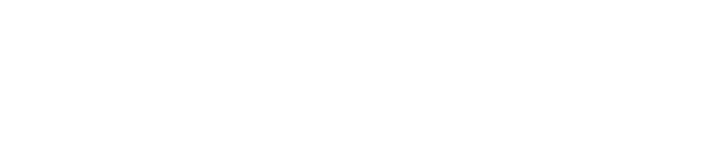
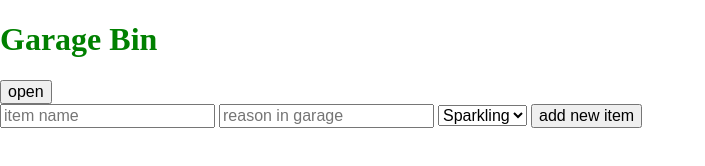
Before and after one commit to AdamMescher/garage-bin, a website: page public/index.html in a window 1280 px wide. Shown: the whole page, without its empty margins (0-705 px from the left). Drawn offline with nearby package versions, Linux system fonts and the light colour scheme.

Commit message:
Add garage door and button

```diff
--- a/public/index.html
+++ b/public/index.html
@@ -5,6 +5,27 @@
     <link type="text/css" rel="stylesheet" href="stylesheet.css" />
   </head>
   <body>
+    <header></header>
+    <main>
+      <section class="garage-door"></section>
+      <h1>Garage Bin</h1>
+      <button class="garage-door__button">open</button>
+      <form class="new-item__form">
+        <input class="new-item__form__name" type="text" placeholder="item name" />
+        <input class="new-item__form__reason" type="text" placeholder="reason in garage" />
+        <select class="new-item__form__select">
+          <option>Sparkling</option>
+          <option>Dusty</option>
+          <option>Rancid</option>
+        </select>
+        <button class="new-item__form__submit">add new item</button>
+      </form>
+      <section class="garage__list__container">
+        <ul class="garage__list hidden"></ul>
+      </section>
+    </main>
+    <footer></footer>
+    <script src='https://ajax.googleapis.com/ajax/libs/jquery/3.2.1/jquery.min.js'></script>
     <script type="text/javascript" src="./scripts.js"></script>
   </body>
 </html>
```
